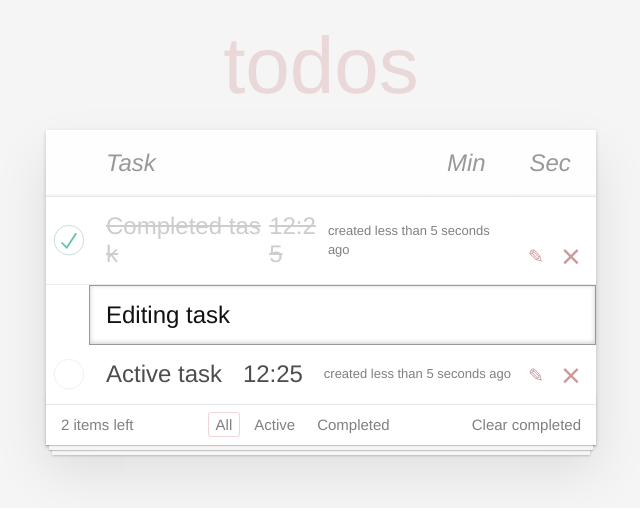
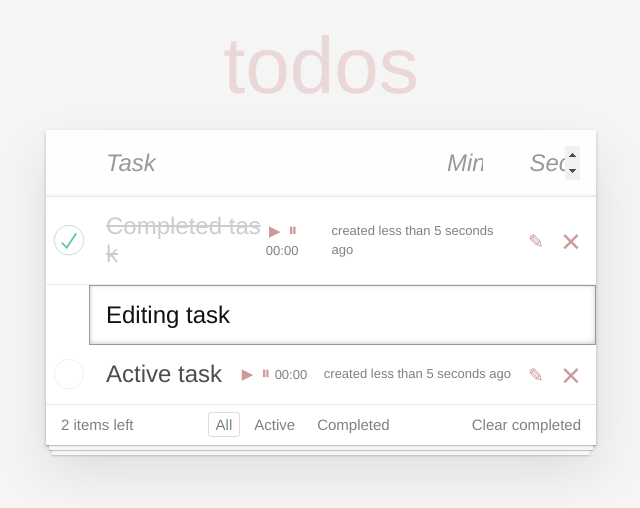
Before and after one commit to yourdudecomposer/todo-app, a React (Create React App) app: page / in a window 1280 px wide. Shown: the top 508 px of the page, without its empty margins (319-959 px from the left). Built offline with nearby package versions, Linux system fonts and the light colour scheme.

Commit message:
add timer

```diff
--- a/package.json
+++ b/package.json
@@ -14,7 +14,7 @@
     "web-vitals": "^2.1.4"
   },
   "scripts": {
-    "start": "DISABLE_ESLINT_PLUGIN=true react-scripts start",
+    "start": "react-scripts start",
     "build": "react-scripts build",
     "test": "react-scripts test",
     "eject": "react-scripts eject",
--- a/src/App/App.js
+++ b/src/App/App.js
@@ -8,22 +8,55 @@
 export default class App extends Component {
   state = {
     todos: [
-      { label: 'Completed task', isCompleted: true, isEditing: false, id: 1, date: new Date() },
-      { label: 'Editing task', isCompleted: false, isEditing: true, id: 2, date: new Date() },
-      { label: 'Active task', isCompleted: false, isEditing: false, id: 3, date: new Date() },
+      {
+        label: 'Completed task',
+        isCompleted: true,
+        isEditing: false,
+        id: 1,
+        date: new Date(),
+        timer: {
+          min: null,
+          sec: null,
+        },
+      },
+      {
+        label: 'Editing task',
+        isCompleted: false,
+        isEditing: true,
+        id: 2,
+        date: new Date(),
+        timer: {
+          min: null,
+          sec: null,
+        },
+      },
+      {
+        label: 'Active task',
+        isCompleted: false,
+        isEditing: false,
+        id: 3,
+        date: new Date(),
+        timer: {
+          min: null,
+          sec: null,
+        },
+      },
     ],
     filter: 'all',
   };
 
   todoId = 4;
 
-  addTodo = (label) => {
+  addTodo = (todo) => {
+    const [label, min, sec] = Array.from(todo).map((el) => el.value);
     const newItem = {
       label,
       isCompleted: false,
       isEditing: false,
       id: this.todoId++,
       date: new Date(),
+      min,
+      sec,
     };
     this.setState((state) => {
       const newArr = [...state.todos, newItem];
--- a/src/NewTaskForm/NewTaskForm.css
+++ b/src/NewTaskForm/NewTaskForm.css
@@ -1,3 +1,7 @@
+input[type='submit'] {
+  display: none;
+}
+
 .new-todo-form {
   display: flex;
   margin-bottom: 0;
--- a/src/NewTaskForm/NewTaskForm.js
+++ b/src/NewTaskForm/NewTaskForm.js
@@ -5,6 +5,8 @@
 export default class NewTaskForm extends React.Component {
   state = {
     label: '',
+    min: '',
+    sec: '',
   };
 
   static defaultProps = {
@@ -19,6 +21,17 @@
       label: e.target.value,
     });
   };
+  onMinInput = (e) => {
+    this.setState({
+      min: e.target.value,
+    });
+  };
+  onSecInput = (e) => {
+    console.log(this.state);
+    this.setState({
+      sec: e.target.value,
+    });
+  };
 
   render() {
     return (
@@ -26,15 +39,32 @@
         className="new-todo-form"
         onSubmit={(e) => {
           e.preventDefault();
-          this.props.addTodo(this.state.label);
+          this.props.addTodo(e.target);
           this.setState({
             label: '',
+            min: '',
+            sec: '',
           });
         }}
       >
         <input className="new-todo" placeholder="Task" autoFocus onChange={this.onTodoInput} value={this.state.label} />
-        <input className="new-todo-form__timer" placeholder="Min" autoFocus />
-        <input className="new-todo-form__timer" placeholder="Sec" autoFocus />
+        <input
+          type="number"
+          className="new-todo-form__timer"
+          placeholder="Min"
+          autoFocus
+          onChange={this.onMinInput}
+          value={this.state.min}
+        />
+        <input
+          type="number"
+          className="new-todo-form__timer"
+          placeholder="Sec"
+          autoFocus
+          onChange={this.onSecInput}
+          value={this.state.sec}
+        />
+        <input type="submit" value="" />
       </form>
     );
   }
--- a/src/Task/Task.css
+++ b/src/Task/Task.css
@@ -64,35 +64,35 @@
   padding: 15px 85px 15px 60px;
 }
 
-.todo-list li label .created {
+.todo-list li .view {
+  position: relative;
+}
+
+.todo-list li label .description {
   font-size: 13px;
   color: gray;
 }
 
-.todo-list li label .description {
+.todo-list li label .title {
   word-break: break-all;
   display: block;
   line-height: 1.2;
   transition: color 0.4s;
   font-weight: 400;
   color: #4d4d4d;
-  cursor: pointer;
 }
 
-.todo-list li.completed label .description {
+.todo-list li.completed label .title {
   color: #cdcdcd;
   text-decoration: line-through;
 }
 
 .todo-list li .icon {
-  position: absolute;
-  top: 0;
-  bottom: -3px;
   width: 30px;
   height: 40px;
   font-size: 34px;
   color: #cc9a9a;
-  margin: auto 0 11px;
+  margin: auto 0;
   transition: color 0.2s ease-out;
   cursor: pointer;
 }
@@ -102,6 +102,9 @@
 }
 
 .todo-list li .icon-destroy {
+  position: absolute;
+  top: 0;
+  bottom: -3px;
   right: 10px;
 }
 
@@ -110,6 +113,9 @@
 }
 
 .todo-list li .icon-edit {
+  position: absolute;
+  top: 0;
+  bottom: -3px;
   font-size: 19px;
   right: 45px;
 }
--- a/src/Task/Task.js
+++ b/src/Task/Task.js
@@ -12,6 +12,8 @@
     isEditing: false,
     label: 'something wrong',
     date: new Date(-8640000000000000),
+    min: 0,
+    sec: 0,
     toggleComplete: () => {},
     deleteTodo: () => {},
     saveEditingTodo: () => {},
@@ -66,11 +68,11 @@
             onChange={this.props.toggleComplete}
           />
           <label>
-            <span className="description" onClick={this.props.toggleComplete}>
+            <span className="title" onClick={this.props.toggleComplete}>
               {this.props.label}
             </span>
-            <Timer />
-            <span className="created">created {this.timeAgo}</span>
+            <Timer min={this.props.min} sec={this.props.sec} />
+            <span className="description">created {this.timeAgo}</span>
           </label>
           <button className="icon icon-edit" onClick={() => this.props.startEditTodo(this.props.id)}></button>
           <button className="icon icon-destroy" onClick={this.props.deleteTodo}></button>
--- a/src/Timer/Timer.css
+++ b/src/Timer/Timer.css
@@ -1,4 +1,18 @@
-.todo-list li label .description {
-  font-size: 13px;
-  color: gray;
+.todo-list li .icon-pause,
+.todo-list li .icon-play {
+  font-size: 18px;
+  width: 18px;
+  height: 18px;
 }
+
+.todo-list li .icon-play {
+  font-size: 15px;
+}
+
+.icon-pause:after {
+  content: '⏸';
+}
+
+.icon-play:after {
+  content: '▶';
+}
--- a/src/Timer/Timer.js
+++ b/src/Timer/Timer.js
@@ -1,12 +1,56 @@
 import React from 'react';
+import './Timer.css';
+export default class Timer extends React.Component {
+  state = {
+    min: this.props.min,
+    sec: this.props.sec,
+    isPlaing: false,
+  };
 
-export default class Timer extends React.Component {
+  componentWillUnmount() {
+    console.log('cleared');
+    clearInterval(this.timerId);
+  }
+
+  play = () => {
+    if (!this.state.isPlaing) {
+      this.setState({
+        isPlaing: true,
+      });
+      this.timerId = setInterval(() => {
+        if (this.state.sec > 0) {
+          this.setState(({ sec }) => ({
+            sec: sec - 1,
+          }));
+        }
+        if (this.state.sec === 0) {
+          if (this.state.min === 0) {
+            clearInterval(this.timerId);
+          } else {
+            this.setState(({ min }) => ({
+              min: min - 1,
+              sec: 59,
+            }));
+          }
+        }
+      }, 1000);
+    }
+  };
+  pause = () => {
+    clearInterval(this.timerId);
+    this.setState({
+      isPlaing: false,
+    });
+  };
+
   render() {
+    const { min, sec } = this.state;
+
     return (
       <span className="description">
-        <button className="icon icon-play"></button>
-        <button className="icon icon-pause"></button>
-        12:25
+        <button onClick={this.play} className="icon icon-play"></button>
+        <button onClick={this.pause} className="icon icon-pause"></button>
+        {min.toString().padStart(2, 0)}:{sec.toString().padStart(2, 0)}
       </span>
     );
   }
--- a/src/index.js
+++ b/src/index.js
@@ -7,9 +7,9 @@
 
 const root = ReactDOM.createRoot(document.getElementById('root'));
 root.render(
-  // <React.StrictMode>
-  <App />
-  // </React.StrictMode>
+  <React.StrictMode>
+    <App />
+  </React.StrictMode>
 );
 // If you want to start measuring performance in your app, pass a function
 // to log results (for example: reportWebVitals(console.log))
```
